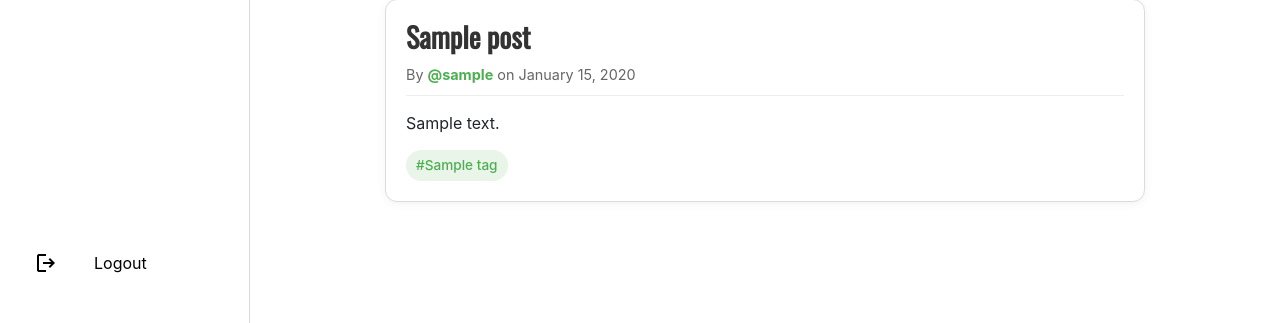
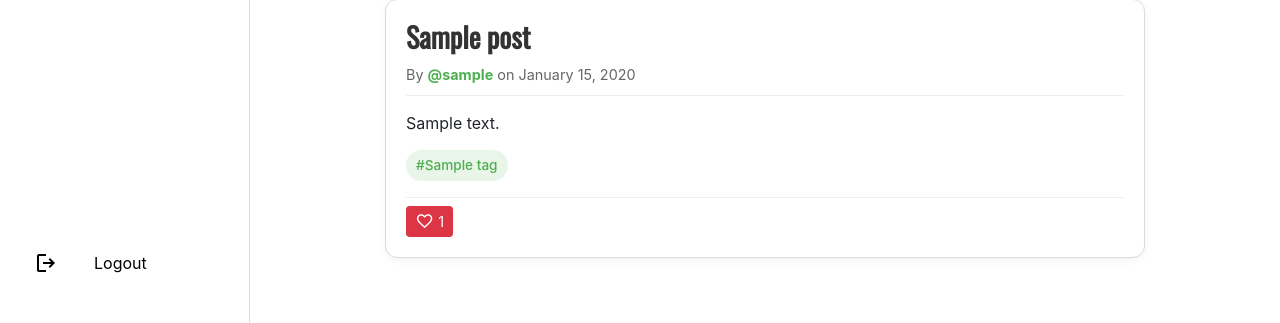
Before and after one commit to matheusbarria/adv-database-project, a Flask app: page /profile/ in a window 1280 px wide. Shown: the part 906-1229 px from the top of the page. Run offline with Flask 3, Linux system fonts and the light colour scheme; the visitor is signed in with stand-in values (Sample User, id 1); tables that the repository leaves empty hold one stand-in row (values such as "Sample post").

Commit message:
adding likes

```diff
--- a/app/__init__.py
+++ b/app/__init__.py
@@ -259,4 +259,22 @@ def create_app():
         print(followed_posts)
         return followed_posts
 
+    @app.route("/like/<int:post_id>", methods=["POST"])
+    @login_required
+    def like(post_id):
+        try:
+            user = User.query.get(session['user_id'])
+            post = Post.query.get(post_id)
+            if user and post:
+                existing_like = Like.query.filter_by(user_id=user.user_id, post_id=post.post_id).first()
+                if existing_like:
+                    db.session.delete(existing_like)
+                elif not existing_like:
+                    like = Like(user_id=user.user_id, post_id=post.post_id)
+                    db.session.add(like)
+                db.session.commit()
+            return redirect(request.referrer or url_for('home'))
+        except Exception as e:
+            db.session.rollback()
+            return redirect(request.referrer or url_for('home'))
     return app
--- a/app/static/css/styles.css
+++ b/app/static/css/styles.css
@@ -360,3 +360,23 @@
   background-color: #45a049;
   border-color: #45a049;
 }
+
+.post-actions {
+  margin-top: 1rem;
+  padding-top: 0.5rem;
+  border-top: 1px solid #eee;
+}
+
+.post-actions button {
+  display: inline-flex;
+  align-items: center;
+  gap: 0.25rem;
+}
+
+.post-actions .material-symbols-outlined {
+  font-size: 1.2rem;
+}
+
+.like-count {
+  font-size: 0.9rem;
+}
--- a/app/templates/profile.html
+++ b/app/templates/profile.html
@@ -177,6 +177,14 @@
                       {% endfor %}
                   </div>
               {% endif %}
+              <div class="post-actions">
+                <form action="{{ url_for('like', post_id=post.post_id)}}" method="POST" class="d-inline">
+                  <button type="submit" class="btn btn-sm {% if post.likes|selectattr('user_id', 'equalto', session.get('user_id'))|list %}btn-danger{% else %}btn-outline-danger{% endif %}">
+                    <span class="material-symbols-outlined">favorite</span>
+                    <span class="like-count">{{ post.likes|length }}</span>
+                </button>
+                </form>
+              </div>
           </div>
           {% endfor %}
           {% else %}
```
Also changed, not shown: app/templates/index.html (+8 -0 lines).
